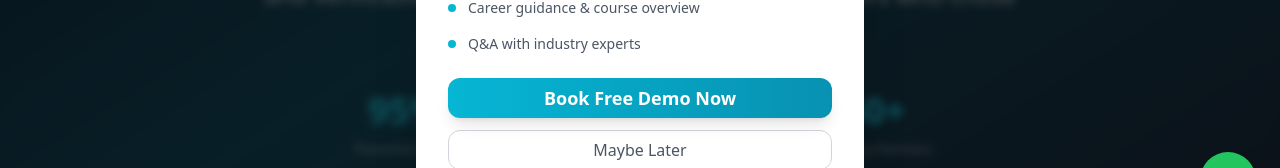
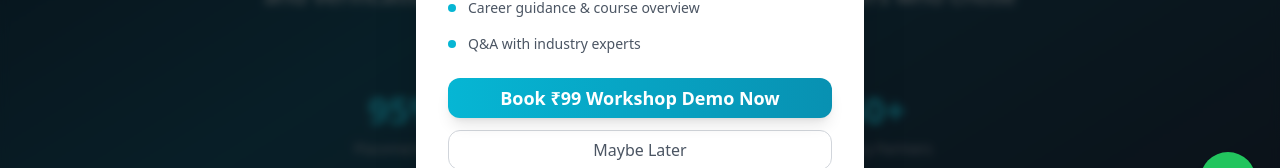
Before and after one commit to azorixsemivlsitraining/AZORIXVLSI, a React (Vite) app: page / in a window 1280 px wide. Shown: the part 500-668 px from the top of the page. Built offline with nearby package versions, Linux system fonts and the light colour scheme.

Commit message:
Manual code updates made to file: client/components/DemoPopup.tsx

```diff
--- a/client/components/DemoPopup.tsx
+++ b/client/components/DemoPopup.tsx
@@ -111,7 +111,7 @@ export default function DemoPopup() {
               className="w-full bg-gradient-to-r from-vlsi-500 to-vlsi-600 hover:from-vlsi-600 hover:to-vlsi-700 text-white font-bold py-2.5 sm:py-3 text-sm sm:text-base md:text-lg rounded-lg sm:rounded-xl shadow-lg hover:shadow-xl transition-all duration-300 transform hover:scale-105"
             >
               <Link to="/demo" onClick={closePopup}>
-                Book Free Demo Now
+                Book ₹99 Workshop Demo Now
               </Link>
             </Button>
 
```
